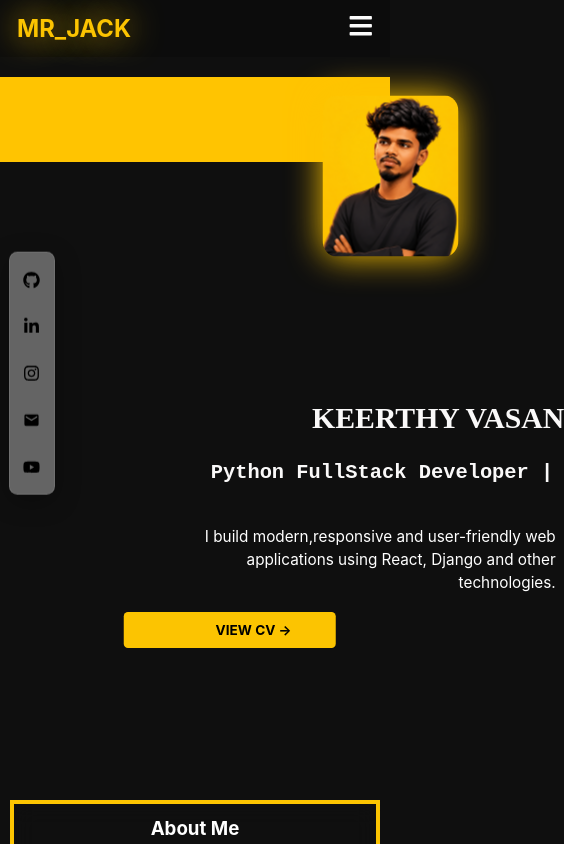
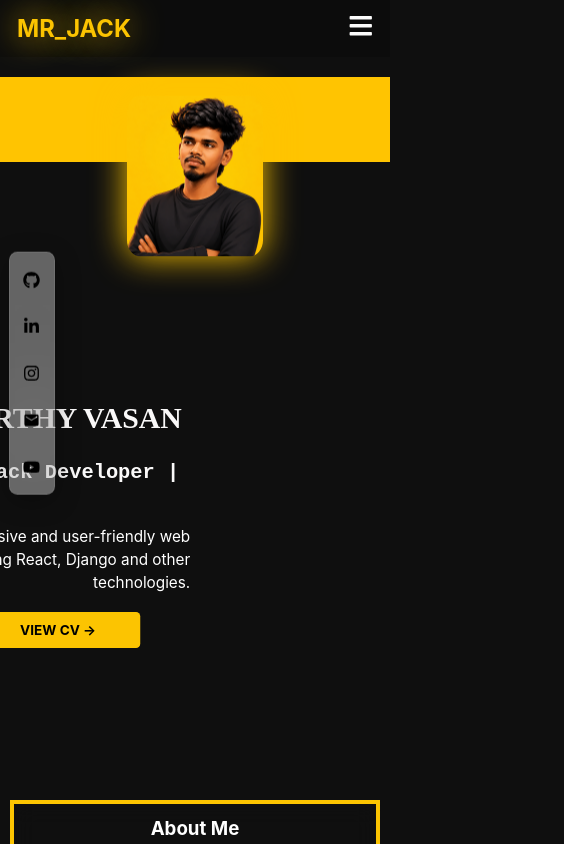
Before and after one commit to keerthy-07/my-app, a React (Create React App) app: page / in a window 390 px wide. Shown: the top 844 px of the page, 564 px wide, since content can reach past the window. Built offline with nearby package versions, Linux system fonts and the light colour scheme.

Commit message:
updated responsive head,profile and socialbar

```diff
--- a/src/components/profile/profile.css
+++ b/src/components/profile/profile.css
@@ -110,7 +110,7 @@
     flex-direction: column-reverse;
     align-items: end;
     text-align: end;
-    transform: translate(115px);
+    transform: translate(-115px);
   }
 
   .left{
@@ -143,7 +143,7 @@
     color: #faf9f9;
     align-items: end;
     text-align: end;
-    transform: translate(110px);
+    transform: translate(-110px);
   }
 
   .profile h3{
@@ -153,14 +153,14 @@
     color: #faf9f9;
     align-items: end;
     text-align: end;
-    transform: translate(105px);
+    transform: translate(-105px);
   }
 
   .profile p{
     font-size: 18px;
     align-items: end;
     text-align: end;
-    transform: translate(100px);
+    transform: translate(-100px);
   }
 
   .stats{
```
